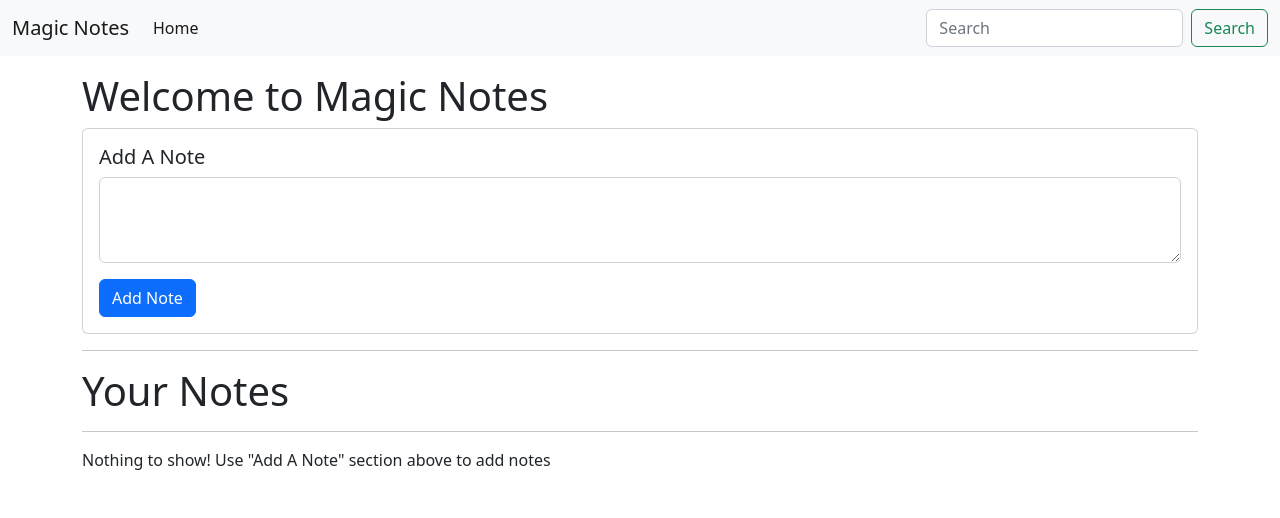
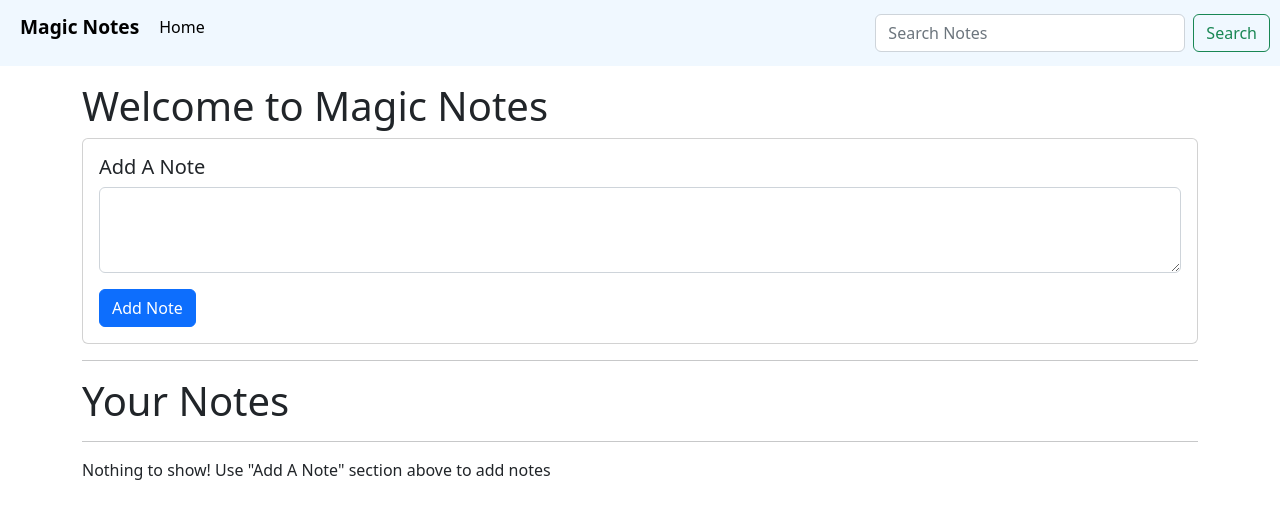
Before and after one commit to kartikmahajan5688/MagicNotes, a plain HTML site: page index.html in a window 1280 px wide. Drawn offline with nearby package versions, Linux system fonts and the light colour scheme.

Commit message:
Added style

```diff
--- a/index.html
+++ b/index.html
@@ -10,33 +10,34 @@
       integrity="sha384-iYQeCzEYFbKjA/T2uDLTpkwGzCiq6soy8tYaI1GyVh/UjpbCx/TYkiZhlZB6+fzT"
       crossorigin="anonymous"
     />
+    <link rel="stylesheet" href="style.css">
   </head>
   <body>
     <!-- Navbar -->
-    <nav class="navbar navbar-expand-lg bg-light">
-      <div class="container-fluid">
-        <a class="navbar-brand" href="#">Magic Notes</a>
-        <div class="collapse navbar-collapse" id="navbarSupportedContent">
-          <ul class="navbar-nav me-auto mb-2 mb-lg-0">
-            <li class="nav-item">
-              <a class="nav-link active" aria-current="page" href="#">Home</a>
+    <div class="navbar">
+      <div class="leftNav">
+        <ul>
+          <li>
+            <a id="logo" href="#">Magic Notes</a>
+          </li>
+          <li>
+            <a id="home" href="#">Home</a>
           </li>
         </ul>
-          <form class="d-flex" role="search">
+      </div>
+      <div class="rightNav">
         <input
           class="form-control me-2"
           id="searchTxt"
           type="search"
-              placeholder="Search"
+          placeholder="Search Notes"
           aria-label="Search"
           />
-            <button class="btn btn-outline-success" type="submit">
+        <button class="btn btn-outline-success" id="submit" type="submit">
         Search
         </button>
-          </form>
       </div>
     </div>
-    </nav>
 
     <!-- Main Section  -->
     <div class="container my-3">
```
Lines whose indentation alone changed are shown as unchanged.
